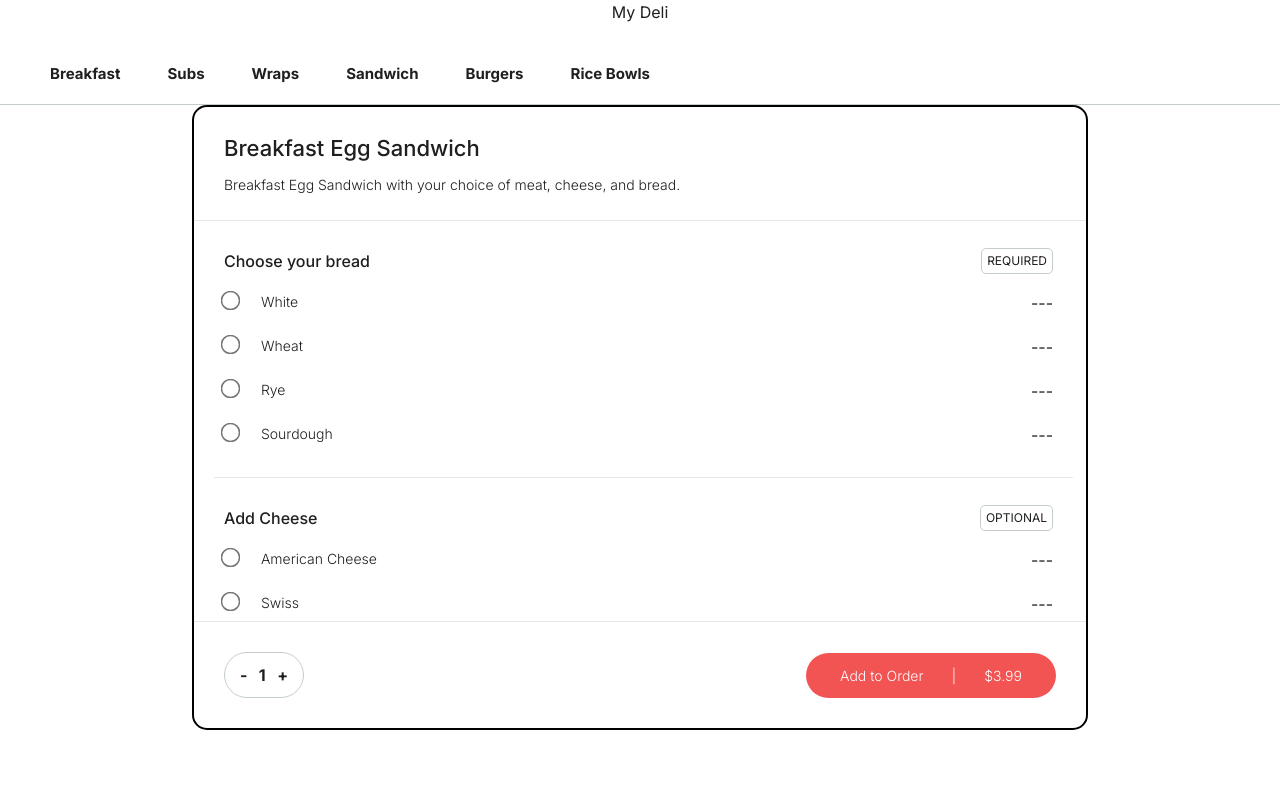
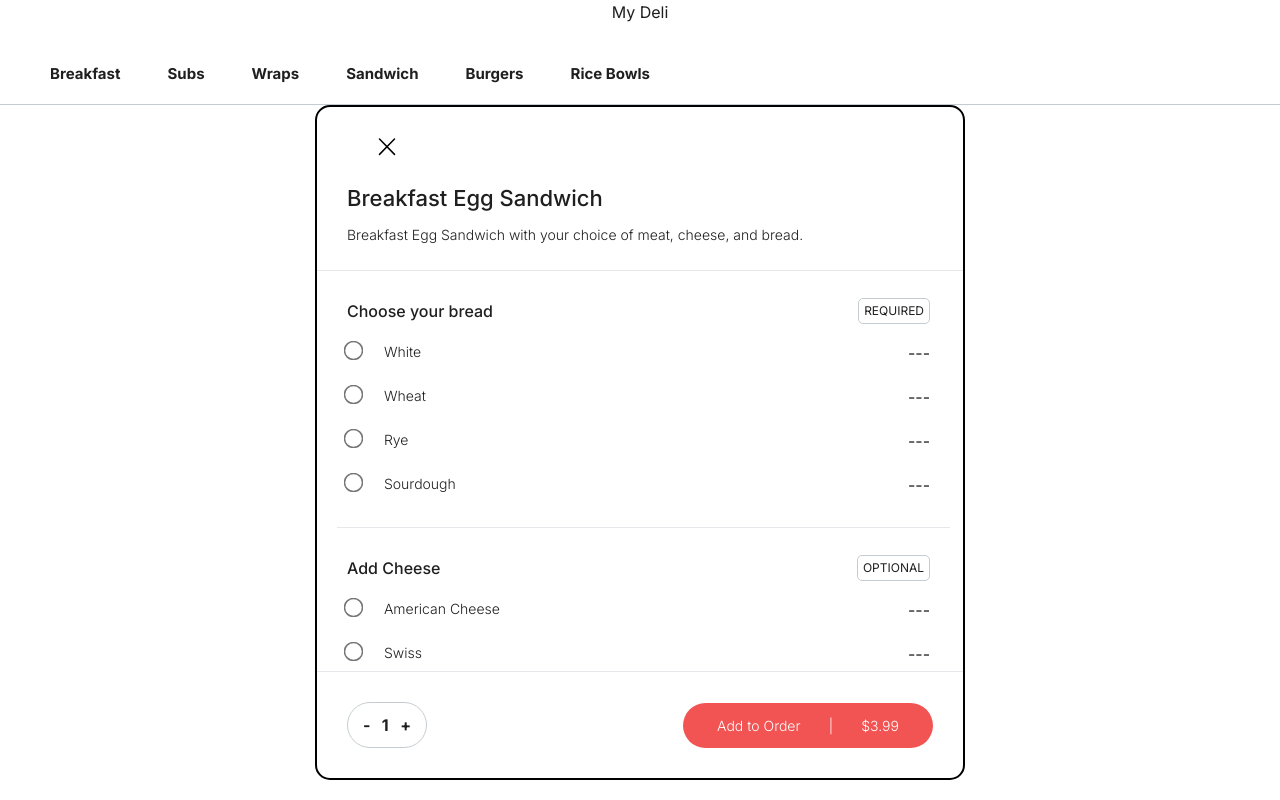
Before and after one commit to sejungk/my-deli_web-app, a Next.js app: page /item/1 in a window 1280 px wide. Built offline with nearby package versions, Linux system fonts and the light colour scheme.

Commit message:
individual item component desktop styling edits

```diff
--- a/app/item/[id]/page.jsx
+++ b/app/item/[id]/page.jsx
@@ -12,6 +12,10 @@ const Product = () => {
     <div className={styles.container}>
       <div className={styles.scrollableContent}>
         <div className={styles.itemName}>
+          <svg className={styles.closeButton} width="17" height="18" viewBox="0 0 17 18" fill="none" xmlns="http://www.w3.org/2000/svg">
+          <path d="M0.999999 1L16 16.3623" stroke="black" stroke-width="1.5" stroke-linecap="round"/>
+          <path d="M16 1L1.00002 16.3623" stroke="black" stroke-width="1.5" stroke-linecap="round"/>
+          </svg>
           <h1 className={styles.title}>{eggSandwich.name}</h1>
           <p className={styles.desc}>{eggSandwich.desc}</p>
         </div>
--- a/styles/Product.module.css
+++ b/styles/Product.module.css
@@ -3,13 +3,14 @@
   border-radius: 15px;
   border: 2px solid black;
   margin: auto;
+  max-width: 650px;
 }
 
 .itemName {
   padding: 30px 30px 25px;
 }
 
-.itemName > *:first-child {
+.itemName h1 {
   margin-bottom: 15px;
 }
 
@@ -98,3 +99,22 @@ hr.sectionDivider {
   background: var(--brand-light-blue);
   border-radius: 10px;
 }
+
+.closeButton {
+  position: relative;
+  top: 10px;
+  right: -40px;
+  margin: -50px 0 0 -50px;
+  height: 100px;
+  width: 100px;
+  transform: scale(.18);
+}
+
+.close {
+  position: relative;
+  float: right;
+  font-size: 20px;
+  line-height: 20px;
+  font-weight: 600;
+  cursor: pointer;
+}
```
